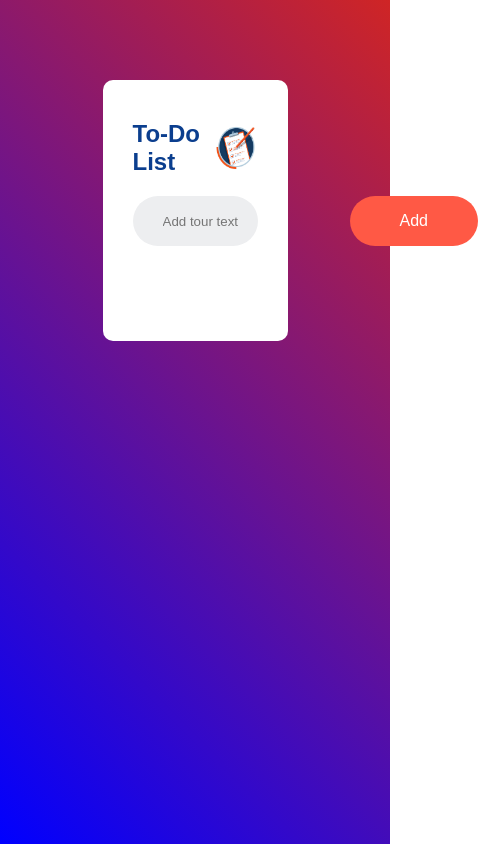
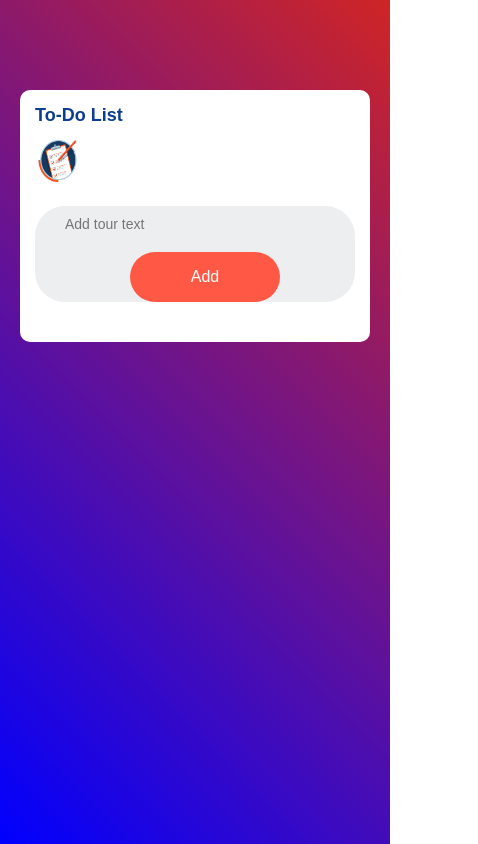
Before and after one commit to vamsikrishna58/To-do-list, a plain HTML site: page To Do List/index.html in a window 390 px wide. Shown: the whole page, 478 px wide, since content can reach past the window. Drawn offline with Linux system fonts and the light colour scheme.

Commit message:
media quary

```diff
--- a/To Do List/style.css
+++ b/To Do List/style.css
@@ -103,3 +103,60 @@ ul li span{
 ul li span:hover{
     background: #edeef0;
 }
+
+@media only screen and (max-width: 900px) and (min-width: 601px) {
+    .TODO {
+        width: 90%;
+        padding: 20px;
+    }
+
+    .TODO h2 {
+        font-size: 20px;
+    }
+
+    #input-box {
+        font-size: 14px;
+    }
+
+    button {
+        font-size: 14px;
+        padding: 8px 16px;
+    }
+}
+
+/* ✅ Phone Size */
+@media only screen and (max-width: 600px) {
+    .containers {
+        padding: 20px;
+    }
+
+    .TODO {
+        width: 100%;
+        padding: 15px;
+    }
+
+    .TODO h2 {
+        flex-direction: column;
+        align-items: flex-start;
+        font-size: 18px;
+    }
+
+    .TODO h2 img {
+        margin-top: 10px;
+    }
+
+    .row {
+        flex-direction: column;
+    }
+
+    #input-box {
+        width: 100%;
+        margin-bottom: 10px;
+        font-size: 14px;
+    }
+
+    button {
+        width: 50%;
+        font-size: 16px;
+
+    }
```
